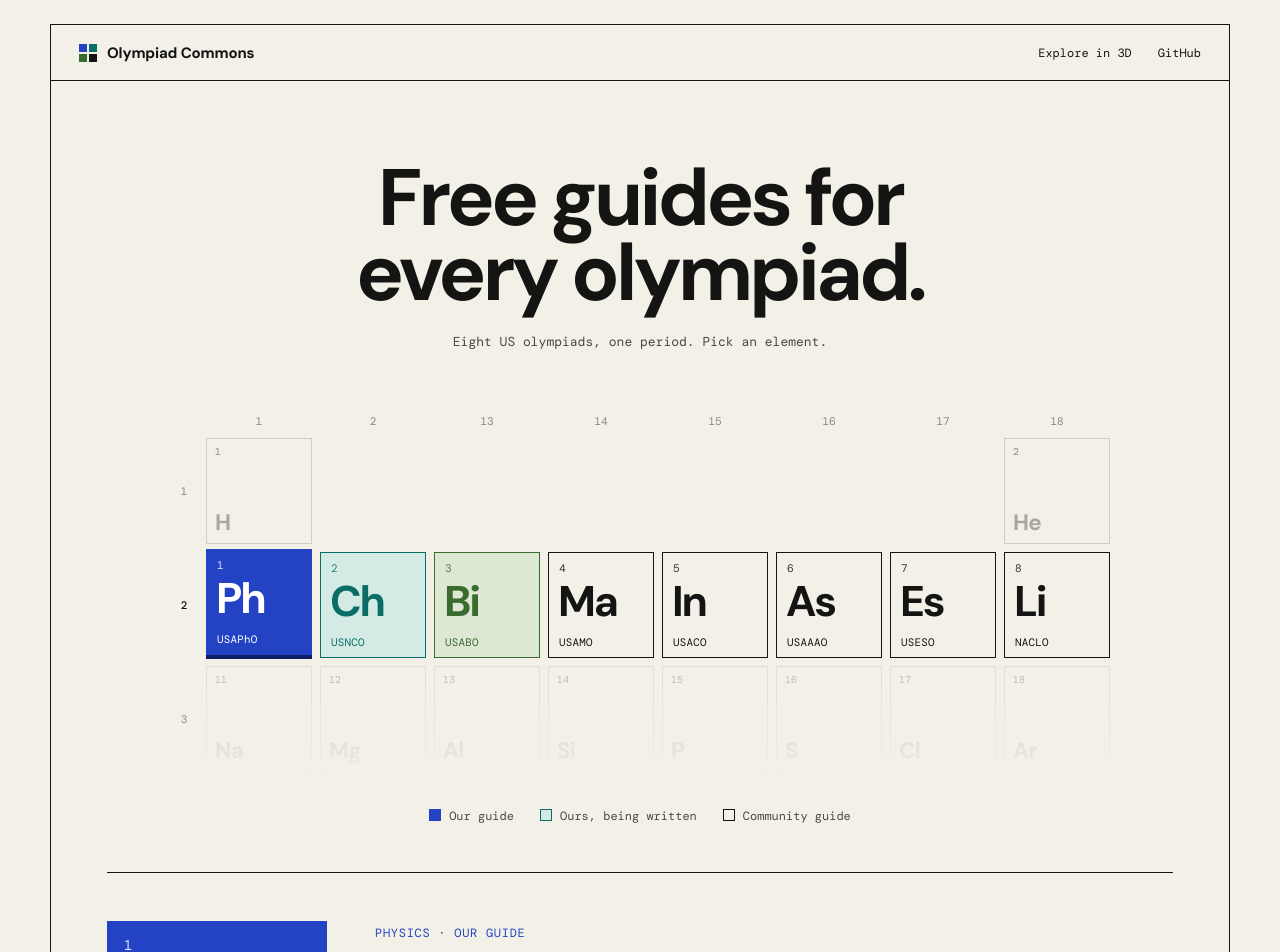
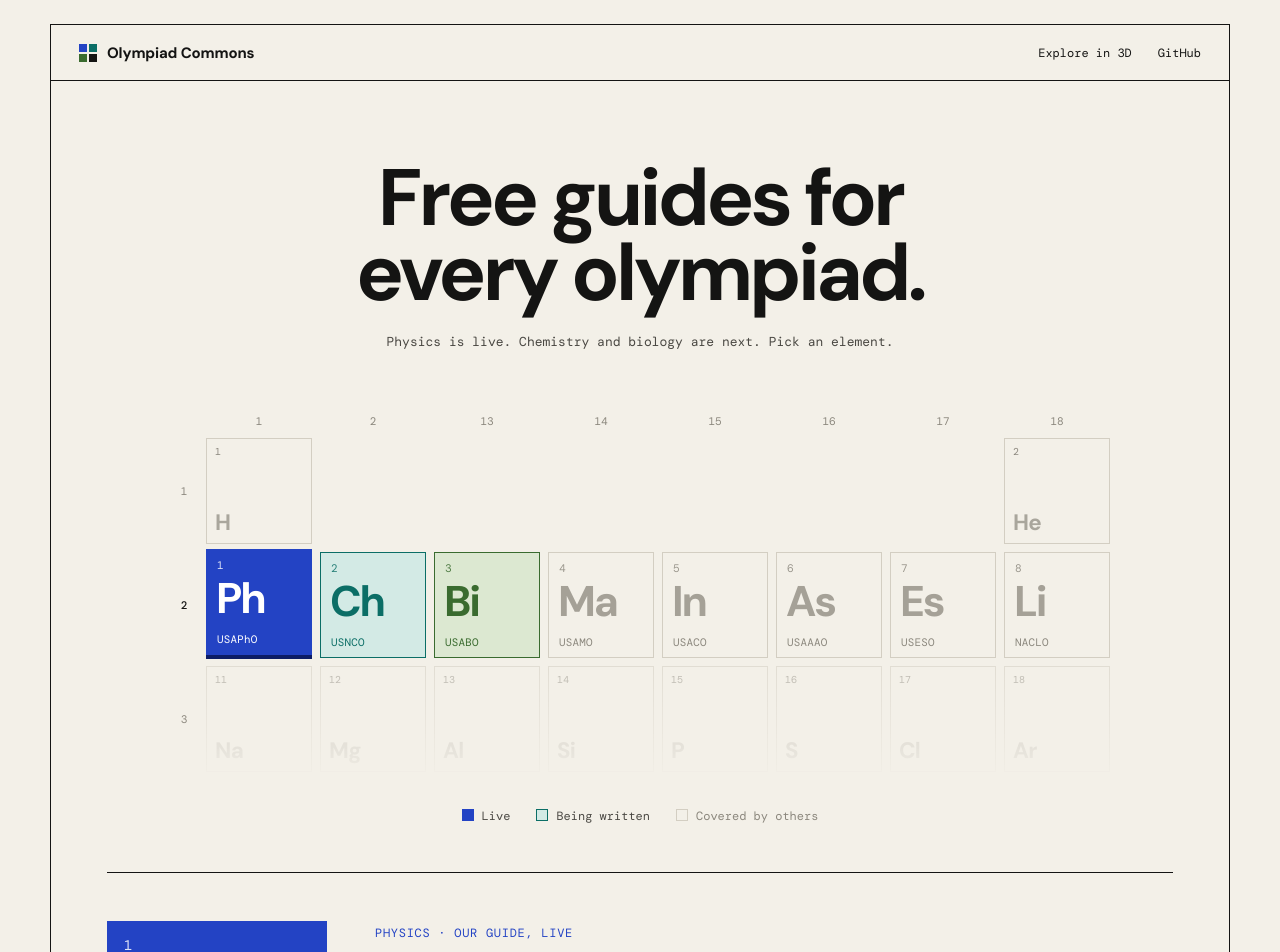
Before and after one commit to shlok-madhekar/olympiad-commons, a Next.js app: page / in a window 1280 px wide. Shown: the top 952 px of the page. Built offline with nearby package versions, Linux system fonts and the light colour scheme.

Commit message:
Focus on our guides; community olympiads muted

```diff
--- a/src/app/globals.css
+++ b/src/app/globals.css
@@ -59,7 +59,10 @@ button { font: inherit; color: inherit; background: none; border: 0; cursor: poi
 }
 .cl-el.ours { background: var(--c); color: #fff; border-color: var(--c); }
 .cl-el.building { background: var(--t); color: var(--c); border-color: var(--c); }
-.cl-el.community { background: var(--paper); color: var(--ink); }
+.cl-el.community { background: transparent; color: var(--ink-3); border-color: var(--hair); }
+.cl-el.community .e-s { opacity: 0.75; }
+.cl-el.community:hover { transform: none; box-shadow: none; color: var(--ink-2); border-color: var(--ink-3); }
+.cl-el.community.sel { transform: none; box-shadow: none; color: var(--ink); border-color: var(--ink); }
 .cl-el:hover { transform: translateY(-4px); box-shadow: 0 4px 0 var(--ink); }
 .cl-el.sel { transform: translateY(-3px); box-shadow: 0 4px 0 var(--ink); }
 .cl-el.ours.sel, .cl-el.ours:hover { box-shadow: 0 4px 0 #0d1d66; }
@@ -72,6 +75,8 @@ button { font: inherit; color: inherit; background: none; border: 0; cursor: poi
 .cl-legend i { display: inline-block; width: 12px; height: 12px; border: 1px solid var(--ink); margin-right: 8px; vertical-align: -1px; }
 .cl-legend i.ours { background: #2343c4; border-color: #2343c4; }
 .cl-legend i.building { background: #d3eae5; border-color: #0b6e66; }
+.cl-legend li.muted { color: var(--ink-3); }
+.cl-legend i.community { border-color: var(--hair); }
 
 /* detail */
 .cl-detail {
@@ -85,6 +90,7 @@ button { font: inherit; color: inherit; background: none; border: 0; cursor: poi
 }
 .cl-big[data-kind="ours"] { background: var(--c); border-color: var(--c); color: #fff; }
 .cl-big[data-kind="building"] { background: var(--t); border-color: var(--c); color: var(--c); }
+.cl-big[data-kind="community"] { border-color: var(--hair); color: var(--ink-3); }
 .cl-big .e-z { top: 14px; left: 16px; font-size: 14px; }
 .cl-big .e-s { left: 14px; top: 24%; font-size: 6.2rem; }
 .cl-big .e-x { left: 16px; bottom: 14px; font-size: 13px; }
@@ -121,6 +127,8 @@ button { font: inherit; color: inherit; background: none; border: 0; cursor: poi
 .dt-nav { width: 44px; height: 44px; border: 1px solid color-mix(in srgb, currentColor 35%, transparent); font-size: 16px; transition: background 0.15s; }
 .dt-nav:hover { background: color-mix(in srgb, currentColor 10%, transparent); }
 .dt-dark .dt-btn { color: #0b0b0c; }
+.dt-quiet { margin-top: 20px; align-items: center; }
+.dt-back { width: auto; padding: 0 16px; font-family: var(--font-mono), monospace; font-size: 12px; }
 .dt-dark .dt-path li:last-child span { color: #0b0b0c; }
 
 /* =====================================================================
@@ -161,7 +169,8 @@ button { font: inherit; color: inherit; background: none; border: 0; cursor: poi
 .ex-ghost .g-s { position: absolute; left: 6px; bottom: 5px; font-weight: 700; font-size: 17px; letter-spacing: -0.03em; }
 
 .ex-el { text-align: left; color: #fff; border: 1px solid var(--g); background: color-mix(in srgb, var(--c) 70%, #000); box-shadow: 0 0 22px -2px color-mix(in srgb, var(--g) 55%, transparent), inset 0 0 0 1px rgba(255,255,255,0.08); }
-.ex-el.community { background: color-mix(in srgb, var(--c) 35%, #0b0b0c); box-shadow: 0 0 14px -4px color-mix(in srgb, var(--g) 40%, transparent); }
+.ex-el.community { background: rgba(255,255,255,0.03); border-color: rgba(255,255,255,0.16); color: rgba(255,255,255,0.5); box-shadow: none; }
+.ready .ex-el.community:hover { transform: translateZ(8px); }
 .ex-el.ours { background: var(--c); box-shadow: 0 0 34px 0 color-mix(in srgb, var(--g) 70%, transparent); }
 .ex-el .e-z { top: 4px; left: 6px; font-size: 8px; }
 .ex-el .e-s { left: 5px; top: 22%; font-size: 23px; }
--- a/src/components/Classic.tsx
+++ b/src/components/Classic.tsx
@@ -18,7 +18,13 @@ export default function Classic() {
     setSel(i);
     if (window.innerWidth < 760) detailRef.current?.scrollIntoView({ behavior: "smooth", block: "start" });
   };
-  const step = (d: number) => setSel((s) => (s + d + OLYMPIADS.length) % OLYMPIADS.length);
+  // the arrows only walk through our guides
+  const OURS = [0, 1, 2];
+  const step = (d: number) =>
+    setSel((s) => {
+      const i = OURS.indexOf(s);
+      return i === -1 ? 0 : OURS[(i + d + OURS.length) % OURS.length];
+    });
 
   return (
     <div className="cl">
@@ -35,7 +41,7 @@ export default function Classic() {
 
       <section className="cl-hero">
         <h1>Free guides for<br />every olympiad.</h1>
-        <p>Eight US olympiads, one period. Pick an element.</p>
+        <p>Physics is live. Chemistry and biology are next. Pick an element.</p>
       </section>
 
       <section className="cl-table" aria-label="The table">
@@ -83,9 +89,9 @@ export default function Classic() {
         </div>
 
         <ul className="cl-legend">
-          <li><i className="ours" />Our guide</li>
-          <li><i className="building" />Ours, being written</li>
-          <li><i className="community" />Community guide</li>
+          <li><i className="ours" />Live</li>
+          <li><i className="building" />Being written</li>
+          <li className="muted"><i className="community" />Covered by others</li>
         </ul>
       </section>
 
--- a/src/components/Detail.tsx
+++ b/src/components/Detail.tsx
@@ -17,12 +17,24 @@ export default function Detail({
     <div className={`dt dt-${theme}`} style={{ "--a": accent } as React.CSSProperties}>
       <div className="dt-head">
         <span className="dt-kicker">
-          {o.subject} · {o.kind === "community" ? "Community guide" : o.kind === "ours" ? "Our guide" : "Ours, in progress"}
+          {o.subject} · {o.kind === "community" ? "Covered by another group" : o.kind === "ours" ? "Our guide, live" : "Our guide, being written"}
         </span>
         <h2 className="dt-name">{o.name}</h2>
         <p className="dt-line">{o.line}</p>
       </div>
 
+      {o.kind === "community" ? (
+        <div className="dt-foot dt-quiet">
+          <p className="dt-community">
+            We don&apos;t have a guide for {o.exam}. The community-run{" "}
+            <a href={o.community?.href} target="_blank" rel="noopener noreferrer">{o.community?.name}</a> covers it.
+          </p>
+          <div className="dt-actions">
+            {onNext && <button className="dt-nav dt-back" onClick={onNext}>Back to our guides →</button>}
+          </div>
+        </div>
+      ) : (
+      <>
       <ol className="dt-path" aria-label="How it works">
         {o.path.map((step, i) => (
           <li key={step}>
@@ -45,12 +57,6 @@ export default function Detail({
               ))}
             </dl>
           )}
-          {o.community && (
-            <p className="dt-community">
-              Studying for {o.exam}? The community-run{" "}
-              <a href={o.community.href} target="_blank" rel="noopener noreferrer">{o.community.name}</a> covers it.
-            </p>
-          )}
         </div>
         <div className="dt-actions">
           {o.action && (
@@ -62,6 +68,8 @@ export default function Detail({
           {onNext && <button className="dt-nav" onClick={onNext} aria-label="Next element">→</button>}
         </div>
       </div>
+      </>
+      )}
     </div>
   );
 }
```
Also changed, not shown: src/components/Explore.tsx (+8 -2 lines), 1 other file (tests, documents, lock files or other folders).
